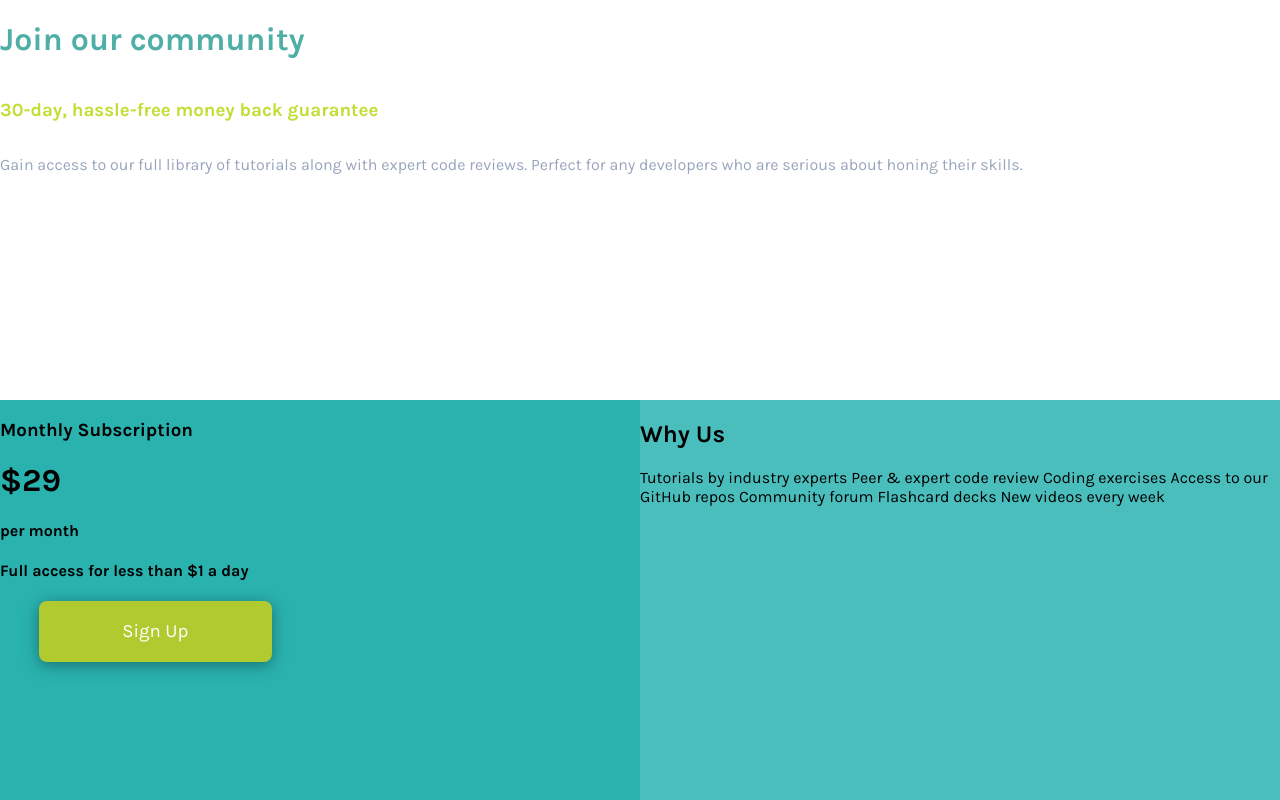
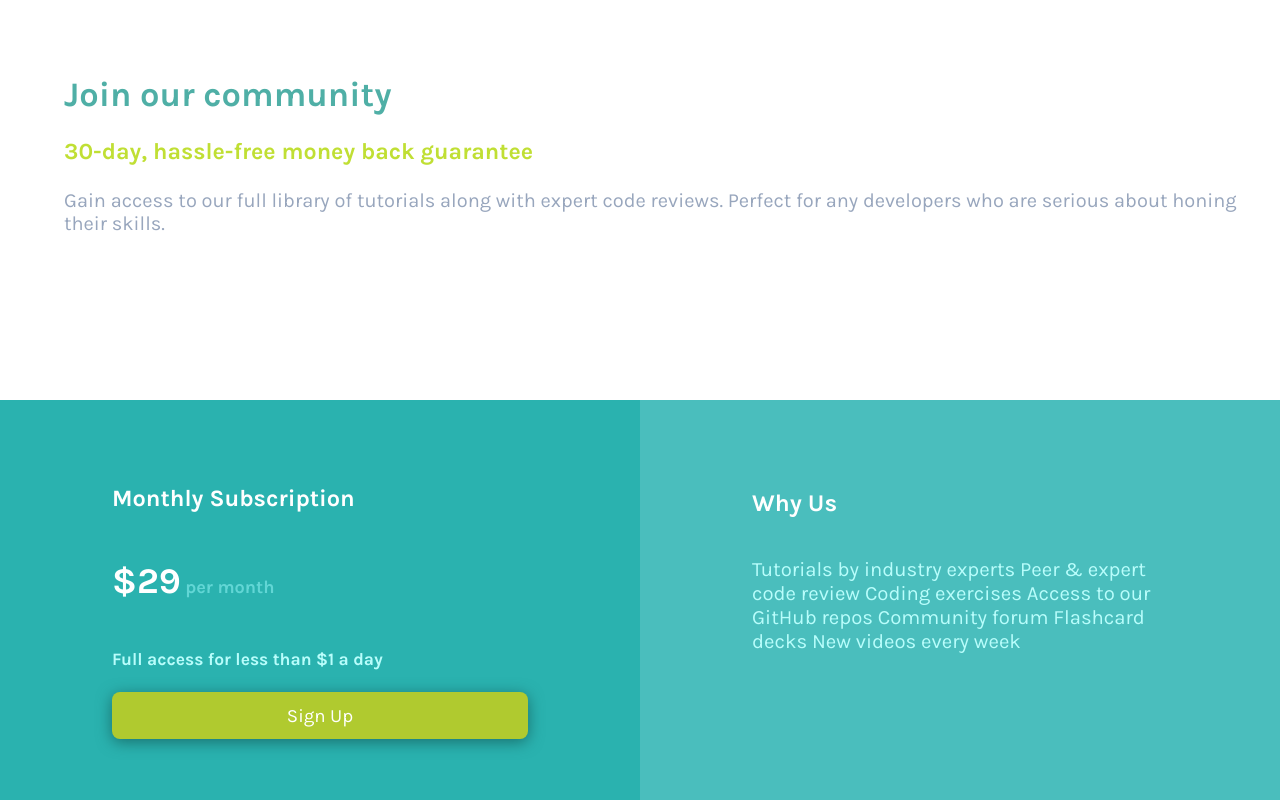
Before and after one commit to MustafaAlsadah/Single-price-grid-component, a plain HTML site: page index.html in a window 1280 px wide. Drawn offline with Linux system fonts and the light colour scheme.

Commit message:
finishing the website

```diff
--- a/index.html
+++ b/index.html
@@ -9,6 +9,7 @@
 
 <div class="page-wrapper">
   <div class="join-our-community">
+    <div class="join-our-community-inner-wrapper">
       <h1 class="join-our-heading">Join our community</h1>
       <h3 class="join-our-heading3">30-day, hassle-free money back guarantee</h3>
       <p class="join-our-p">
@@ -16,18 +17,22 @@
         Perfect for any developers who are serious about honing their skills.
       </p>
     </div>
+  </div>
   <div class="monthly-subscription">
-    <h3>Monthly Subscription</h3>
+    <div class="monthly-subscription-inner-wrapper">
+      <h3 class="monthly-subscription-heading">Monthly Subscription</h3>
       <div class="price-tag">
-      <h1>&dollar;29</h1>
-      <h4>per month</h4>
+        <h1 class="usd-heading">&dollar;29</h1>
+        <h4 class="per-month-heading">per month</h4>
       </div>
-    <h4>Full access for less than &dollar;1 a day</h4>
+      <h4 class="full-access-heading">Full access for less than &dollar;1 a day</h4>
       <button class="sign-up-btn">Sign Up</button>
     </div>
+  </div>
   <div class="why-us">
-    <h2>Why Us</h2>
-    <p>
+    <div class="why-us-inner-wrapper">
+      <h2 class="why-us-heading">Why Us</h2>
+      <p class="why-us-paragraph">
         Tutorials by industry experts
         Peer &amp; expert code review
         Coding exercises
@@ -38,6 +43,7 @@
       </p>
     </div>
   </div>
+</div>
 
 </body>
 </html>
--- a/stylesheet.css
+++ b/stylesheet.css
@@ -2,6 +2,11 @@
 
 *{
     font-family: "karla", sans-serif;
+}
+
+::selection {
+    background-color: #2ab2af;
+    color: #b0f8f6;
 }
 
 body{
@@ -9,16 +14,19 @@ body{
     height: 100vh;
 }
 
+
 .join-our-heading {
     color: #4FAFA6;
 }
 
 .join-our-heading3 {
     color: hsl(71, 73%, 54%);
+    font-size: 145%;
 }
 
 .join-our-p{
     color: hsl(218, 22%, 67%);
+    font-size: 125%;
 }
 
 .join-our-community {
@@ -26,6 +34,26 @@ body{
     flex-direction: column;
     background-color: white;
     height: 50vh;
+    display: flex;
+    flex-direction: column;
+    justify-content: flex-start;
+}
+
+.join-our-community {
+    grid-column-start: 1;
+    grid-column-end: 3;
+    grid-row-start: 1;
+    grid-row-end: 2;
+}
+
+.join-our-heading {
+    font-weight: 700;
+    font-size: 215%;
+}
+
+.join-our-community-inner-wrapper {
+    margin-top: 4%;
+    margin-left: 5%;
 }
 
 .page-wrapper{
@@ -39,6 +67,16 @@ body{
     grid-row-start: 2;
     grid-row-end: 3;
     background-color: #4ABEBD;
+    display: flex;
+    justify-content: center;
+    flex-direction: column;
+    align-items: center;
+
+}
+
+.why-us-paragraph {
+    color: #b8fdfb;
+    font-size: 127%;
 }
 
 .monthly-subscription {
@@ -48,13 +86,42 @@ body{
     grid-row-end: 3;
     background-color: hsl(179, 62%, 43%);
     height: 50vh;
+    display: flex;
+    flex-direction: column;
+    align-items: center;
+    justify-content: center;
 }
 
-.join-our-community {
-    grid-column-start: 1;
-    grid-column-end: 3;
-    grid-row-start: 1;
-    grid-row-end: 2;
+
+.usd-heading{
+    display: inline-block;
+    color: white;
+}
+
+.full-access-heading{
+    color: white;
+}
+
+.per-month-heading{
+    display: inline-block;
+    color: #62D6D5;
+}
+
+.monthly-subscription-inner-wrapper {
+    display: flex;
+    flex-direction: column;
+    width: 65%;
+}
+
+.why-us-inner-wrapper {
+    display: flex;
+    flex-direction: column;
+    width: 65%;
+    margin-bottom: 9%;
+}
+
+.why-us-heading {
+    color: white;
 }
 
 .sign-up-btn {
@@ -65,5 +132,29 @@ body{
     color: white;
     font-size: 117%;
     box-shadow: 0px 3px 15px #19706e;
-    transform: translateX(39px);
+    width: 100%;
+    height: 20%;
+    transition: all 0.25s;
 }
+.sign-up-btn:focus{
+    outline: 0;
+}
+
+.sign-up-btn:hover{
+    filter: drop-shadow(0px 0px 7px #B0CA2F);
+}
+
+.monthly-subscription-heading {
+    color: white;
+    font-size: 147%;
+
+}
+
+.price-tag {
+    font-size: 113%;
+}
+
+.full-access-heading {
+    color: #b8fdfb;
+    font-size: 109%;
+}
```
Lines whose indentation alone changed are shown as unchanged.
